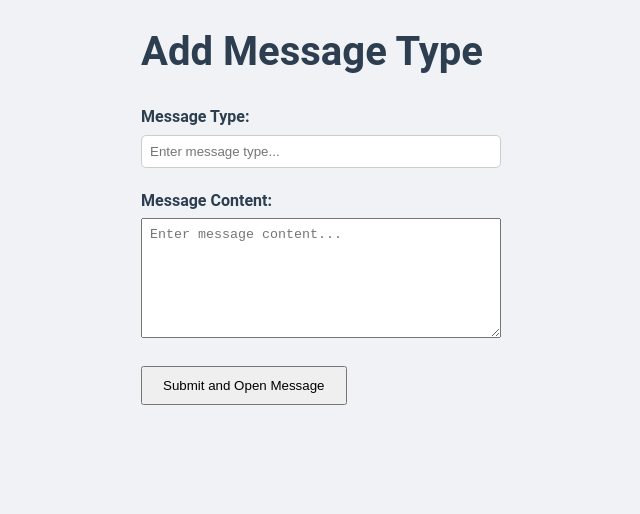
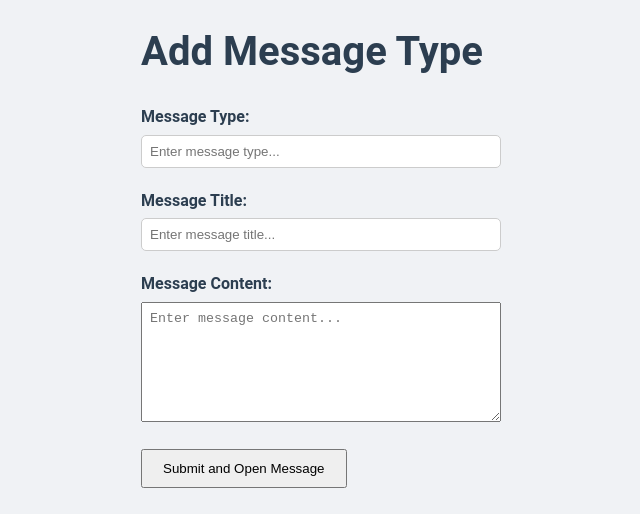
Before and after one commit to amnonn122/Phishing-Campaign-Management, a React (Create React App) app in the folder front/: page /add-message in a window 1280 px wide. Shown: the top 514 px of the page, without its empty margins (319-959 px from the left). Built offline with nearby package versions, Linux system fonts and the light colour scheme.

Commit message:
day 1 changes

```diff
--- a/front/src/pages/AddMessagePage.js
+++ b/front/src/pages/AddMessagePage.js
@@ -33,6 +33,18 @@ function AddMessagePage() {
           />
         </div>
         <div style={{ marginBottom: '10px' }}>
+          <label htmlFor="messageType" style={{ display: 'block', marginBottom: '5px' }}>Message Title:</label>
+          <input
+            type="text"
+            id="messageType"
+            value={messageType}
+            onChange={(e) => setMessageType(e.target.value)}
+            placeholder="Enter message title..."
+            required
+            style={{ width: '100%', padding: '8px', boxSizing: 'border-box' }}
+          />
+        </div>
+        <div style={{ marginBottom: '10px' }}>
           <label htmlFor="messageContent" style={{ display: 'block', marginBottom: '5px' }}>Message Content:</label>
           <textarea
             id="messageContent"
```
